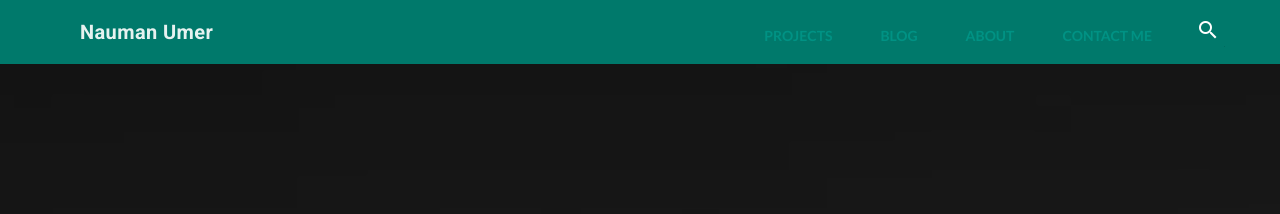
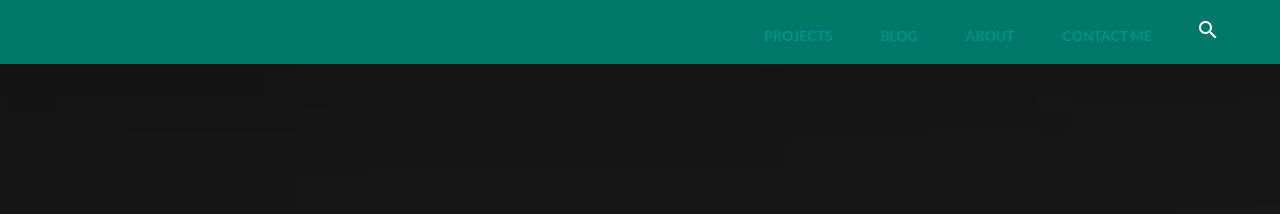
Before and after one commit to nmanumr/nmanumr.com, a Jekyll site: the page built from index.html, in a window 1280 px wide. Shown: the top 214 px of the page. Built offline with Jekyll 4.4.1, drawn with Linux system fonts in a browser that asks for light colours; nearby versions of some CDN libraries.

Commit message:
Update header.html

```diff
--- a/_includes/header.html
+++ b/_includes/header.html
@@ -1,8 +1,6 @@
 <div class="android-header mdl-layout__header mdl-layout__header--waterfall">
         <div class="mdl-layout__header-row">
-          <span class="android-title mdl-layout-title">
-            <b style="color: rgba(255,255,255,.9);">Nauman Umer</b>
-          </span>
+
           <!-- Add spacer, to align navigation to the right in desktop -->
           <div class="android-header-spacer mdl-layout-spacer"></div>
           <div class="android-search-box mdl-textfield mdl-js-textfield mdl-textfield--expandable mdl-textfield--floating-label mdl-textfield--align-right mdl-textfield--full-width">
```
